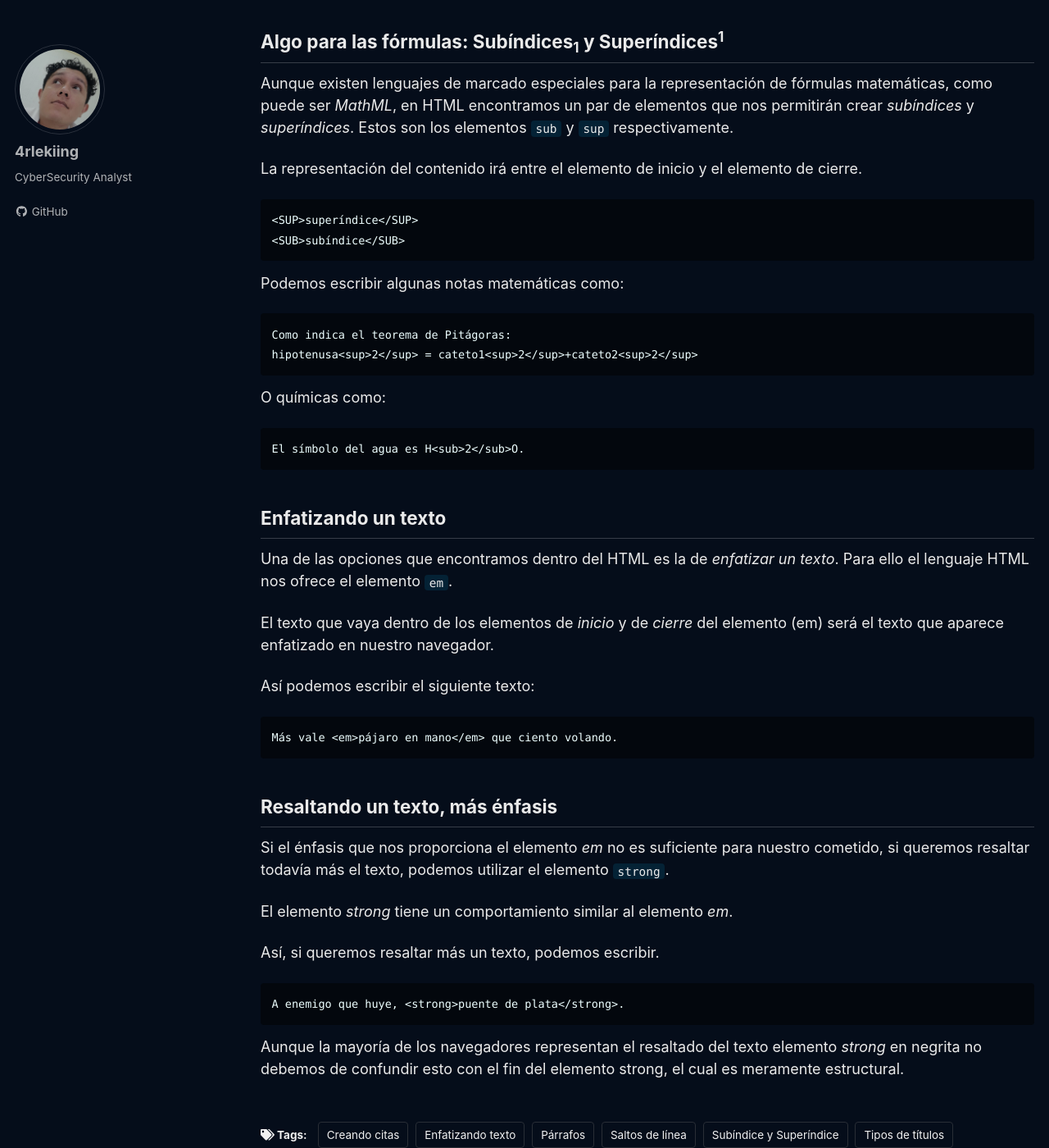
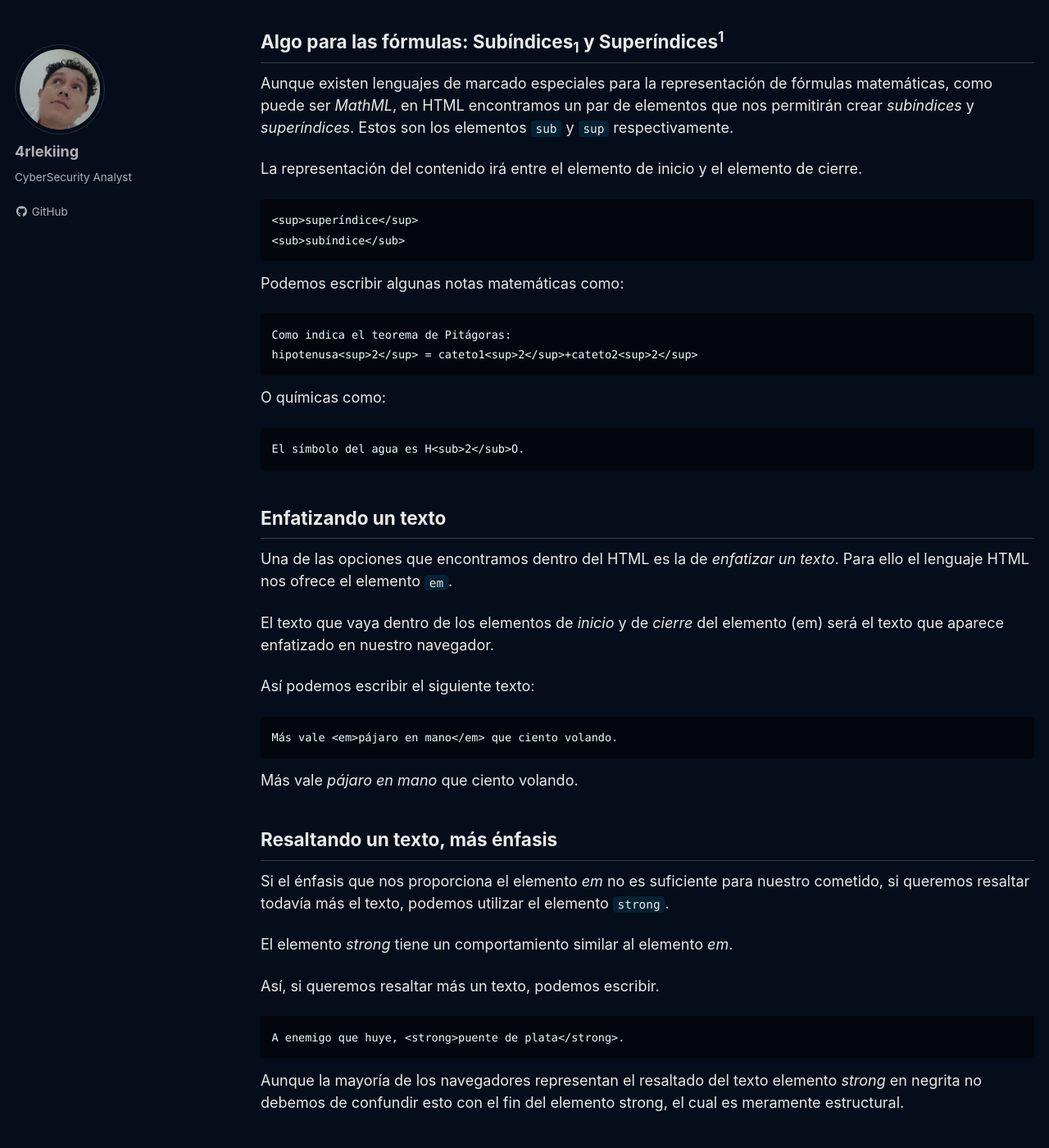
Before and after one commit to 4rleking/HTML.github.io, a Jekyll site: the page built from _posts/2023-08-06-Basico.md, in a window 1280 px wide and 1400 px high, scrolled down 3593 px. Shown: the whole window at 82% size. Built offline with Jekyll 4.4.1, drawn with Linux system fonts in a browser that asks for light colours; cached includes are drawn as plain includes; a script that is not in the unit is left out.

Commit message:
Update 2023-08-06-Basico.md

````diff
--- a/_posts/2023-08-06-Basico.md
+++ b/_posts/2023-08-06-Basico.md
@@ -134,21 +134,21 @@ Aunque existen lenguajes de marcado especiales para la representación de fórmu
 
 La representación del contenido irá entre el elemento de inicio y el elemento de cierre.
 
-```
-<SUP>superíndice</SUP>
-<SUB>subíndice</SUB>
+```text
+<sup>superíndice</sup>
+<sub>subíndice</sub>
 ```
 
 Podemos escribir algunas notas matemáticas como:
 
-```
+```text
 Como indica el teorema de Pitágoras:
 hipotenusa<sup>2</sup> = cateto1<sup>2</sup>+cateto2<sup>2</sup>
 ```
 
 O químicas como:
 
-```
+```text
 El símbolo del agua es H<sub>2</sub>O.
 ```
 
@@ -160,9 +160,11 @@ El texto que vaya dentro de los elementos de *inicio* y de *cierre* del elemento
 
 Así podemos escribir el siguiente texto:
 
-```
+```text
 Más vale <em>pájaro en mano</em> que ciento volando.
 ```
+
+Más vale <em>pájaro en mano</em> que ciento volando.
 
 ## Resaltando un texto, más énfasis
 
````
